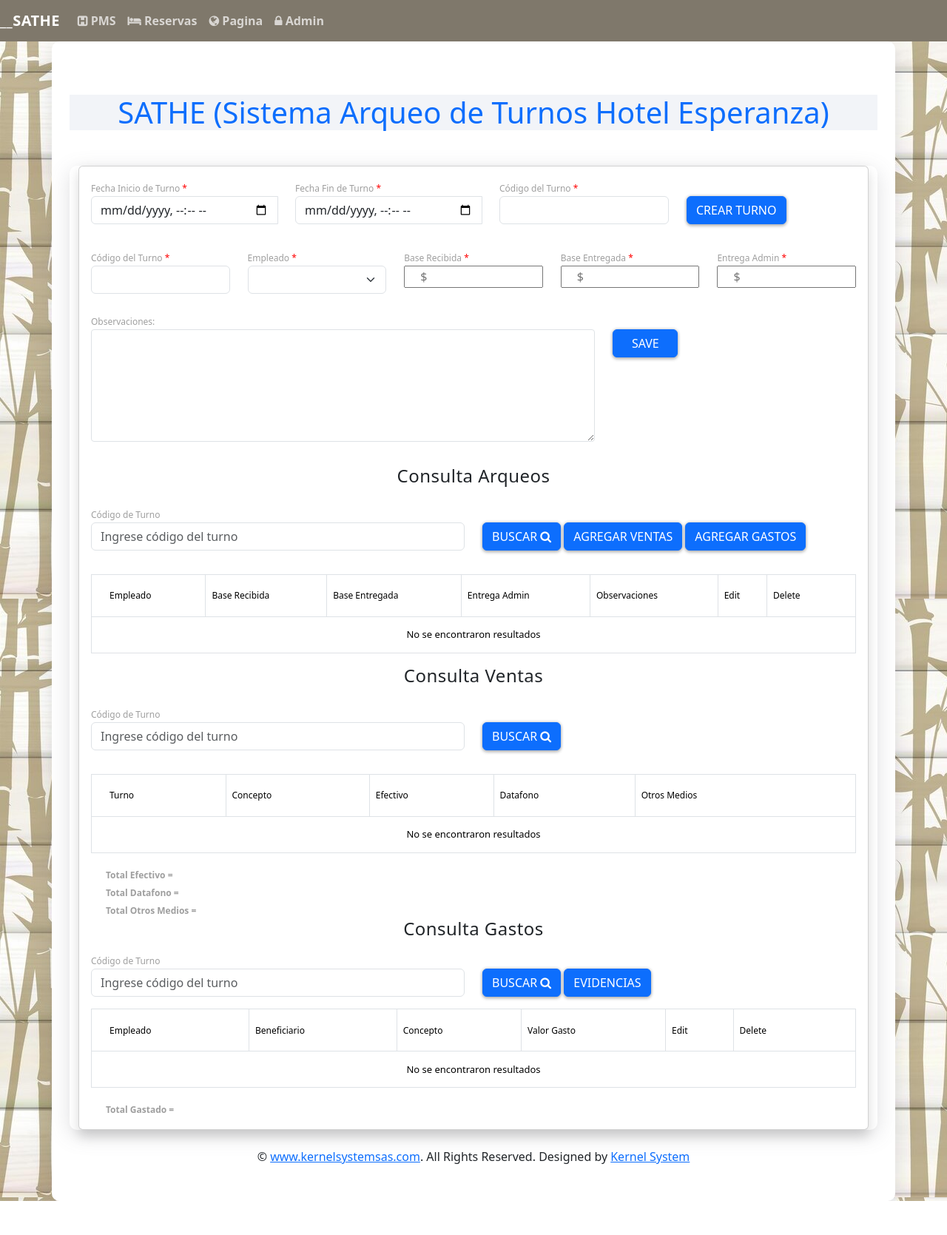
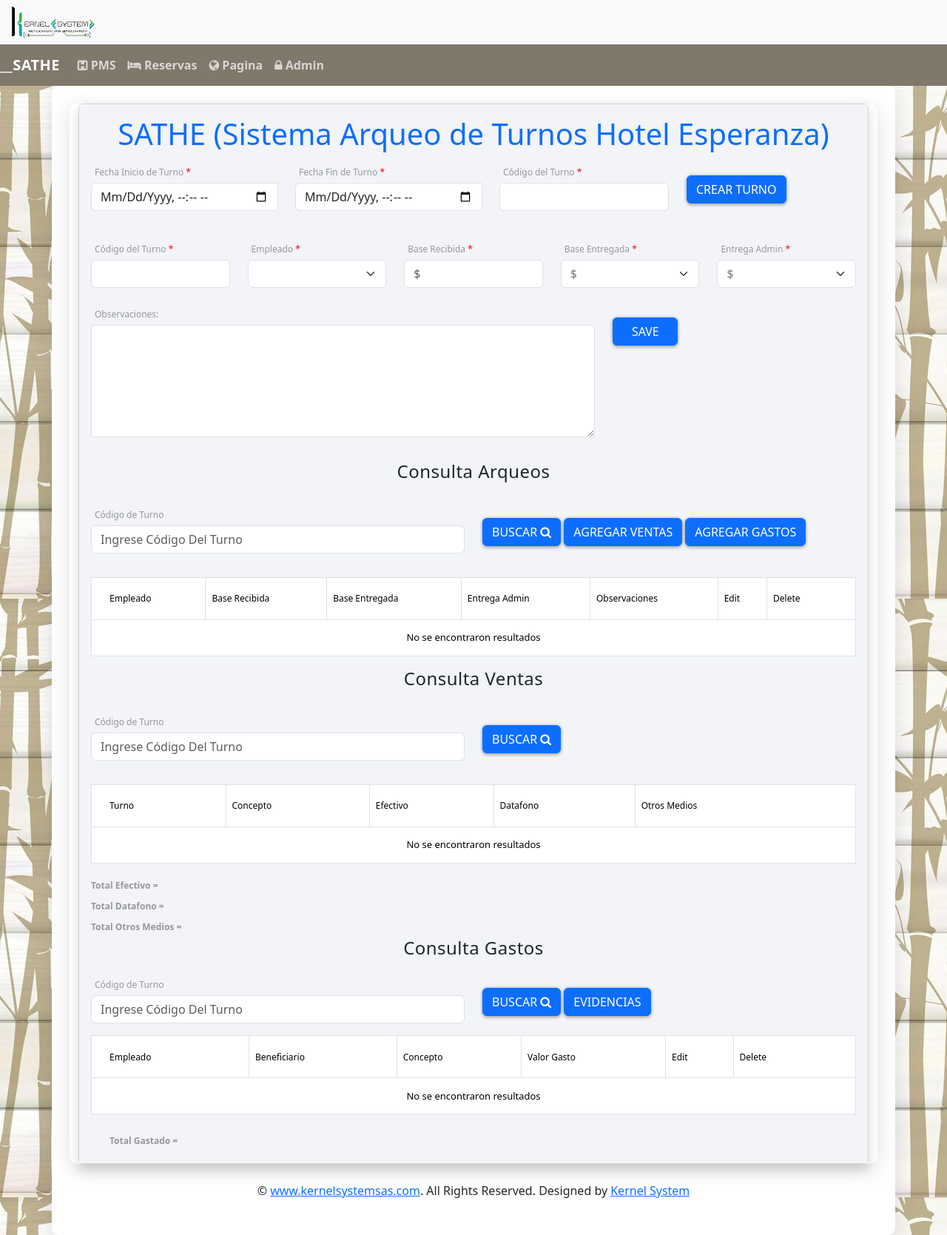
Before and after one commit to aagude18/SATH-Sistema-Arqueo-Turnos-Hotel-, a Flask app: page /guardar-foto in a window 1280 px wide. Shown: the whole page at 74% size. Before the commit the page ends 1623 px from the top, so only its background shows below. Run offline with Flask 2, Linux system fonts and the light colour scheme; some libraries are stand-ins or nearby versions.

Commit message:
se actualiza Navbar y Layout

```diff
--- a/templates/form.html
+++ /dev/null
@@ -1,10 +0,0 @@
-<form class="row" action="{{ url_for('registarArchivo') }}" method="POST" autocomplete="off" enctype="multipart/form-data">
-    <div class="custom-file">
-        <input type="file" name="archivo" class="custom-file-input" required>
-        <label class="custom-file-label" for="validatedCustomFile">Seleccionar Archivo...</label>
-      </div>
-
-    <div class="form-group mb-5 text-center mt-5">
-        <button type="submit" class="btn btn-primary btn-sm">Enviar Archivo</button>
-    </div>
-</form>
--- a/templates/index.html
+++ b/templates/index.html
@@ -7,11 +7,12 @@
       background-image: url("/static/imgs/bamboo.jpg");
     }
 </style>
-    <h1 class="text-center mt-5 mb-5 text-primary" > SATHE (Sistema Arqueo de Turnos Hotel Esperanza)</h1>
+
     <!--PRIMER CONTAINER-->
     <div class="container">
-        <div class="card shadow" >
+        <div class="card shadow">
             <div class="card-body">
+                <h1 class="text-center text-primary" > SATHE (Sistema Arqueo de Turnos Hotel Esperanza)</h1>
                 <form action="/add_turnos" method="POST">
                     <div class="row mb-3">
                         <div class="col">
@@ -54,15 +55,15 @@
                         </div>
                         <div class="col">
                             <label>Base Recibida <span style="color: red;">*</span></label>
-                            <input type="text" class="col mb-3" name="Recibido" placeholder="$" required>
+                            <input type="text" class="form-control" name="Recibido" placeholder="$" required>
                         </div>
                         <div class="col">
                             <label>Base Entregada <span style="color: red;">*</span></label>
-                            <input type="text" class="col mb-3" name="Entregado" placeholder="$" required>
+                            <input type="text" class="form-select" name="Entregado" placeholder="$" required>
                         </div>
                         <div class="col">
                             <label>Entrega Admin <span style="color: red;">*</span></label>
-                            <input type="text" class="col mb-3" name="EntregadoM" placeholder="$" required>
+                            <input type="text" class="form-select" name="EntregadoM" placeholder="$" required>
                         </div>
                     </div>
                     <div class="row mb-3">
@@ -105,25 +106,25 @@
                                     <div class="row mb-3 mt-4">
                                         <div class="col">
                                             <label>Turno <span style="color: red;">*</span></label>
-                                            <input type="text" class="col mb-3" name="Turno" placeholder="Codigo del Turno" required>
+                                            <input type="text" class="form-control" name="Turno" placeholder="Codigo del Turno" required>
                                         </div>
                                         <div class="col">
                                             <label>Concepto <span style="color: red;">*</span></label>
-                                            <input type="text" class="col mb-3" name="Concepto" required>
+                                            <input type="text" class="form-control" name="Concepto" required>
                                         </div>
                                         <div class="col">
                                             <label>Efectivo <span style="color: red;">*</span></label>
-                                            <input type="text" class="col mb-3" name="Efectivo" placeholder="$" required>
+                                            <input type="text" class="form-control" name="Efectivo" placeholder="$" required>
                                         </div>
                                     </div>
                                     <div class="row mb-3 mt-4">
                                         <div class="col">
                                             <label>Datafono <span style="color: red;">*</span></label>
-                                            <input type="text" class="col mb-3" name="Datafono" placeholder="$" required>
+                                            <input type="text" class="form-control" name="Datafono" placeholder="$" required>
                                         </div>
                                         <div class="col">
                                             <label>Otros Medios <span style="color: red;">*</span></label>
-                                            <input type="text" class="col mb-3" name="Otros" placeholder="$" required>
+                                            <input type="text" class="form-control" name="Otros" placeholder="$" required>
                                         </div>
                                         <div class="col">
                                             <button class="btn btn-primary mb-3 mt-4" type="submit">Save </button>
@@ -140,7 +141,7 @@
                     <div class="modal-dialog">
                         <div class="modal-content">
                             <div class="modal-header">
-                                <h1 class="modal-title fs-5" id="exampleModalLabel">Detalle de la venta</h1>
+                                <h1 class="modal-title fs-5" id="exampleModalLabel">Detalle de los Gastos</h1>
                                 <button type="button" class="btn-close" data-bs-dismiss="modal" aria-label="Close"></button>
                             </div>
                             <div class="modal-body">
@@ -148,51 +149,26 @@
                                     <div class="row mb-3 mt-4">
                                         <div class="col">
                                             <label>Turno <span style="color: red;">*</span></label>
-                                            <input type="text" class="col mb-3" name="Turno" placeholder="Codigo del Turno" required>
+                                            <input type="text" class="form-control" name="Turno" placeholder="Codigo del Turno" required>
                                         </div>
                                         <div class="col">
                                             <label>Responsable <span style="color: red;">*</span></label>
-                                            <input type="text" class="col mb-3" name="Responsable" required>
+                                            <input type="text" class="form-control" name="Responsable" required>
                                         </div>
                                         <div class="col">
                                             <label>Beneficiario <span style="color: red;">*</span></label>
-                                            <input type="text" class="col mb-3" name="Beneficiario" required>
+                                            <input type="text" class="form-control" name="Beneficiario" required>
                                         </div>
                                     </div>
                                     <div class="row mb-3 mt-4">
                                         <div class="col">
                                             <label>Concepto <span style="color: red;">*</span></label>
-                                            <input type="text" class="col mb-3" name="Concepto" required>
+                                            <input type="text" class="form-control" name="Concepto" required>
                                         </div>
                                         <div class="col">
                                             <label>Valor <span style="color: red;">*</span></label>
-                                            <input type="text" class="col mb-3" name="Valor" placeholder="$" required>
+                                            <input type="text" class="form-control" name="Valor" placeholder="$" required>
                                         </div>
-                                         <!--SUBIR ARCHIVO-->
-                    <div class="row justify-content-center">
-                        <div class="col-md-3" style="padding:50px 50px;">
-                        {% include 'form.html' %}
-                        </div>
-                        <div class="col-md-8" style="border-left: 1px solid #999; padding:50px 50px;">
-                        {% set path = 'static/archivos/' %}
-                        {% for foto in list_Photos %}
-                        <div class="media">
-                            <img src="{{ path }}{{ foto }}" class="mr-3" alt="{{ foto }}">
-                            <div class="media-body">
-                                <h5 class="mt-0">
-                                <p>
-                                    <span class="index">{{loop.index}}</span>
-                                    <span class="namePhone">{{ foto }}</span>
-                                </p>
-                                </h5>
-                                <p>
-                                <a href="{{ url_for('EliminarFoto', nombreFoto = foto ) }}" type="button" class="btn btn-danger" style="margin-top: 40px;">Eliminar Archivo</a>
-                                </p>
-                            </div>
-                            </div>
-                            {% endfor %}
-                        </div>
-                    </div>
                                         <div class="col">
                                             <button class="btn btn-primary mb-3 mt-4" type="submit">Save </button>
                                         </div>
@@ -306,13 +282,13 @@
                         {% endif %}
                         </tbody>
                     </table>
-                    <div class="col">
+                    <div class="row">
                         <label><strong> Total Efectivo =  {{suma_total_efectivo}} </strong></label>
                     </div>
-                        <div class="col">
+                        <div class="row">
                         <label><strong> Total Datafono =  {{suma_total_datafono}} </strong></label>
                     </div>
-                    <div class="col">
+                    <div class="row">
                         <label><strong> Total Otros Medios =  {{suma_total_otros}} </strong></label>
                     </div>
                     <h4 style="text-align: center;">Consulta Gastos </h4>
--- a/templates/layout.html
+++ b/templates/layout.html
@@ -7,6 +7,11 @@
     <link href="https://fonts.googleapis.com/icon?family=Material+Icons" rel="stylesheet">
     <link rel="stylesheet" href="{{ url_for('static', filename ='css/material.min.css') }}">
     <link rel="stylesheet" href="{{ url_for('static', filename ='css/home.css') }}">
+    <link rel="stylesheet" href="{{ url_for('static', filename ='css/bootstrap.min.css') }}">
+    <link rel="stylesheet" href="https://cdn.jsdelivr.net/npm/bootstrap-icons@1.10.2/font/bootstrap-icons.css">
+    <link rel="stylesheet" href="{{ url_for('static', filename ='css/style.css') }}">
+    <link rel="stylesheet" href="{{ url_for('static', filename ='css/tooltip.css') }}">
+    <link rel="stylesheet" href="{{ url_for('static', filename ='css/custom_alert.css') }}">
     <link rel="stylesheet" href="assets/css/home.css">
     <link href="https://cdnjs.cloudflare.com/ajax/libs/bootstrap-datepicker/1.9.0/css/bootstrap-datepicker.min.css" rel="stylesheet">
     <meta name="viewport" content="width=device-width, initial-scale=1">
@@ -16,49 +21,8 @@
     <title>Sistema Arqueo</title>
   </head>
   <body>
-
-  <nav class="navbar navbar-expand-lg" style="background-color: #7f786b;" >
-    <div class="navbar-expand-lg">
-      <a class="navbar-brand" href="{{ url_for('home') }}"><strong style="color: white;">__SATHE </strong></a>
-      <button class="navbar-toggler" type="button" data-toggle="collapse" data-target="#navbarNav" aria-controls="navbarNav" aria-expanded="false" aria-label="Toggle navigation">
-        <span class="navbar-toggler-icon"></span>
-      </button>
-    </div>
-    <div class="collapse navbar-collapse" id="navbarNav">
-      <ul class="navbar-nav">
-        <li class="nav-item">
-          <a class="nav-link" href="https://signin.cloudbeds.com/" target="_blank"><strong style="color: white;"><i class="fa fa-h-square" aria-hidden="true"></i> PMS</strong></a>
-        </li>
-        <li class="nav-item">
-          <a class="nav-link" href="https://us2.cloudbeds.com/reservation/GZ8eAy" target="_blank"><strong style="color: white;"><i class="fa fa-bed"></i> Reservas</strong></a>
-        </li>
-        <li class="nav-item">
-          <a class="nav-link" href="https://www.hotelesperanzaac.com" target="_blank"><strong style="color: white;"><i class="fa fa-globe" aria-hidden="true"></i> Pagina</strong></a>
-        </li>
-        <li class="nav-item">
-          <a class="nav-link" data-bs-toggle="modal" data-bs-target="#adminModal" href=""><strong style="color: white;"><i class="fa fa-lock" aria-hidden="true"></i> Admin</strong></a>
-        </li>
-      </ul>
-    </div>
-  </nav>
- <!-- Modal -->
-<div class="modal fade" id="adminModal" data-bs-backdrop="static" data-bs-keyboard="false" tabindex="-1" aria-labelledby="staticBackdropLabel" aria-hidden="true">
-  <div class="modal-dialog">
-    <div class="modal-content">
-      <div class="modal-header">
-        <h5 class="modal-title" id="staticBackdropLabel">Modal title</h5>
-        <button type="button" class="btn-close" data-bs-dismiss="modal" aria-label="Close"></button>
-      </div>
-      <div class="modal-body">
-        Función no disponible por el momento
-      </div>
-      <div class="modal-footer">
-        <button type="button" class="btn btn-secondary" data-bs-dismiss="modal">Close</button>
-        <button type="button" class="btn btn-primary">Understood</button>
-      </div>
-    </div>
-  </div>
-</div>
+    {% include 'navbar.html' %}
+    {% include 'alerta.html' %}
 
     <div class="container p-4">
       {% block content %}
--- a/templates/navbar.html
+++ b/templates/navbar.html
@@ -6,3 +6,45 @@
         </a>
     </div>
 </nav>
+<nav class="navbar navbar-expand-lg" style="background-color: #7f786b;" >
+    <div class="navbar-expand-lg">
+      <a class="navbar-brand" href="{{ url_for('home') }}"><strong style="color: white;">__SATHE </strong></a>
+      <button class="navbar-toggler" type="button" data-toggle="collapse" data-target="#navbarNav" aria-controls="navbarNav" aria-expanded="false" aria-label="Toggle navigation">
+        <span class="navbar-toggler-icon"></span>
+      </button>
+    </div>
+    <div class="collapse navbar-collapse" id="navbarNav">
+      <ul class="navbar-nav">
+        <li class="nav-item">
+          <a class="nav-link" href="https://signin.cloudbeds.com/" target="_blank"><strong style="color: white;"><i class="fa fa-h-square" aria-hidden="true"></i> PMS</strong></a>
+        </li>
+        <li class="nav-item">
+          <a class="nav-link" href="https://us2.cloudbeds.com/reservation/GZ8eAy" target="_blank"><strong style="color: white;"><i class="fa fa-bed"></i> Reservas</strong></a>
+        </li>
+        <li class="nav-item">
+          <a class="nav-link" href="https://www.hotelesperanzaac.com" target="_blank"><strong style="color: white;"><i class="fa fa-globe" aria-hidden="true"></i> Pagina</strong></a>
+        </li>
+        <li class="nav-item">
+          <a class="nav-link" data-bs-toggle="modal" data-bs-target="#adminModal" href=""><strong style="color: white;"><i class="fa fa-lock" aria-hidden="true"></i> Admin</strong></a>
+        </li>
+      </ul>
+    </div>
+  </nav>
+  <!-- Modal -->
+<div class="modal fade" id="adminModal" data-bs-backdrop="static" data-bs-keyboard="false" tabindex="-1" aria-labelledby="staticBackdropLabel" aria-hidden="true">
+    <div class="modal-dialog">
+      <div class="modal-content">
+        <div class="modal-header">
+          <h5 class="modal-title" id="staticBackdropLabel">Sección de Administración</h5>
+          <button type="button" class="btn-close" data-bs-dismiss="modal" aria-label="Close"></button>
+        </div>
+        <div class="modal-body">
+          Función no disponible por el momento
+        </div>
+        <div class="modal-footer">
+          <button type="button" class="btn btn-secondary" data-bs-dismiss="modal">Close</button>
+          <button type="button" class="btn btn-primary">Understood</button>
+        </div>
+      </div>
+    </div>
+  </div>
```
Also changed, not shown: templates/layout2.html (+3 -5 lines), static/fotos_carros/TBI250VFX6Y7CAGUHRSJ.png (deleted), static/imgs/logo.png.
